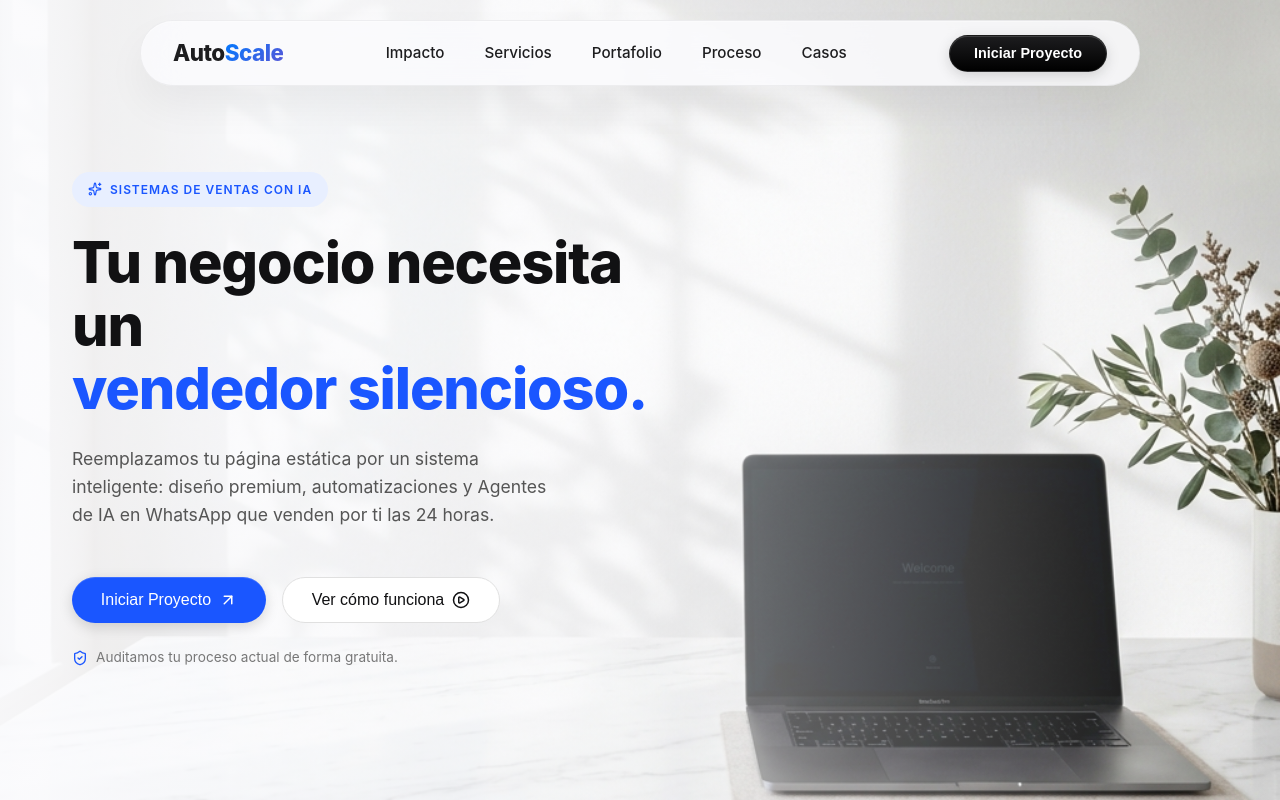
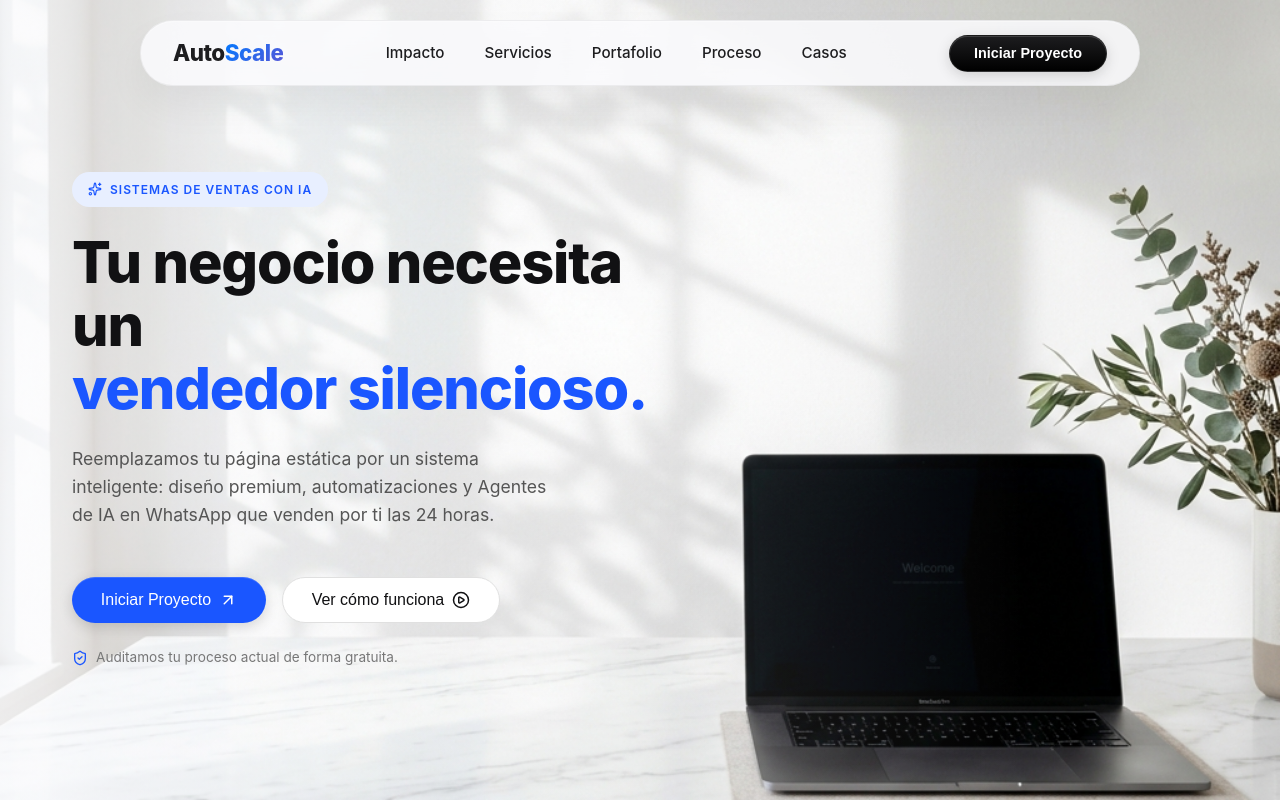
Before and after one commit to luk1311/AutoScale-agency, a React (Vite) app: page / in a window 1280 px wide. Shown: the top 800 px of the page. Built offline with nearby package versions, Linux system fonts and the light colour scheme; no server answers; the database is empty.

Commit message:
feat: add styles for Hero section component

```diff
--- a/src/components/Hero.css
+++ b/src/components/Hero.css
@@ -34,9 +34,9 @@
   height: 100%;
   background: linear-gradient(
     90deg,
-    rgba(251, 251, 253, 0.9) 0%,
-    rgba(251, 251, 253, 0.6) 40%,
-    transparent 100%
+    rgba(251, 251, 253, 0.7) 0%,
+    rgba(251, 251, 253, 0.2) 30%,
+    transparent 80%
   );
   z-index: 1;
 }
```
